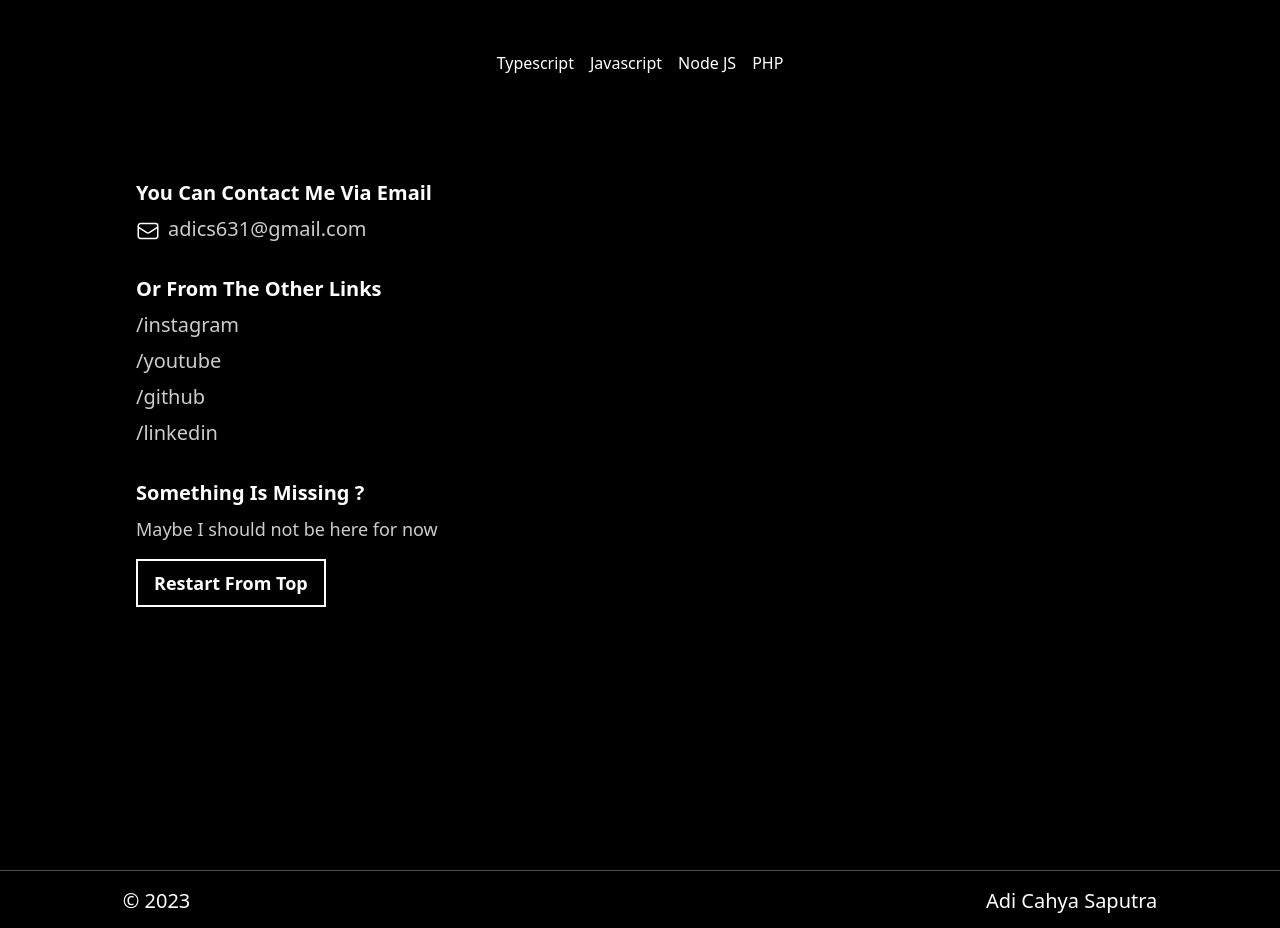
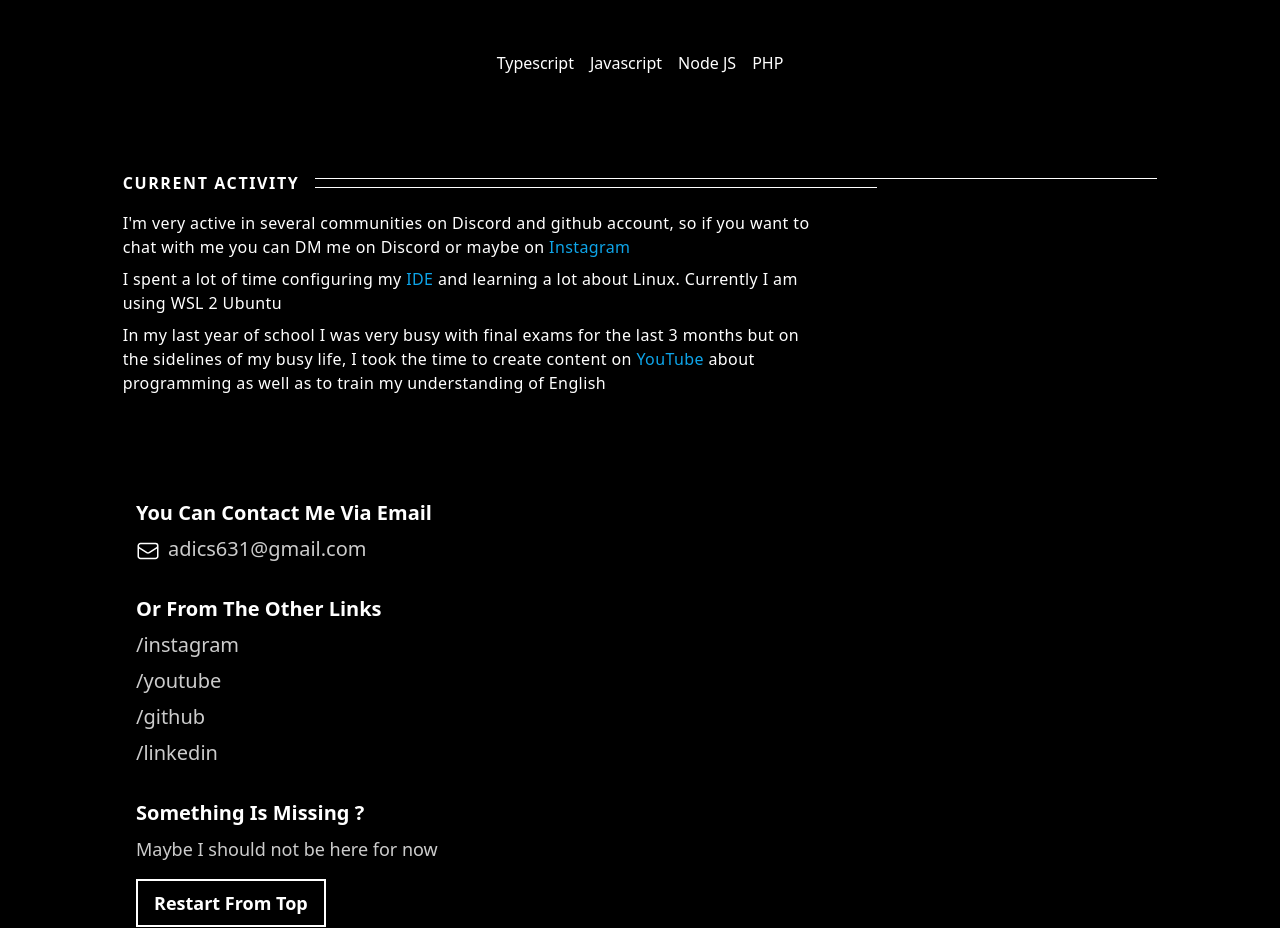
Before and after one commit to AdiCahyaSaputra/personal-website, a Next.js app: page / in a window 1280 px wide. Shown: the part 1400-2328 px from the top of the page. Built offline with nearby package versions, Linux system fonts and the light colour scheme.

Commit message:
feat(CurrentActivity): new section

```diff
--- /dev/null
+++ b/components/section/CurrentActivitySection.tsx
@@ -0,0 +1,30 @@
+import Container, { container } from 'components/reusable/global/Container'
+import React from 'react'
+
+const CurrentActivitySection: React.FC = () => {
+  return (
+    <section className='py-10 relative text-white selection:bg-white selection:text-black'>
+      <Container className={container({ size: 'large' })}>
+
+        <div className='flex items-center space-x-4'>
+
+          <h1 className='font-bold uppercase tracking-widest'>Current&nbsp;Activity</h1>
+          <div className='w-full space-y-2'>
+            <div className='h-px w-full bg-white' />
+            <div className='h-px w-2/3 bg-white' />
+          </div>
+
+        </div>
+
+        <div className='py-4 tracking-wide md:w-2/3 w-full space-y-2'>
+          <p>I&apos;m very active in several communities on Discord and github account, so if you want to chat with me you can DM me on Discord or maybe on <a href='https://www.instagram.com/adi.tsx' className='text-sky-500 hover:underline'>Instagram</a></p>
+          <p>I spent a lot of time configuring my <a href='https://github.com/AdiCahyaSaputra/my-neovim-setup' className='text-sky-500 hover:underline'>IDE</a> and learning a lot about Linux. Currently I am using WSL 2 Ubuntu</p>
+          <p>In my last year of school I was very busy with final exams for the last 3 months but on the sidelines of my busy life, I took the time to create content on <a href='https://www.youtube.com/@adics' className='text-sky-500 hover:underline'>YouTube</a> about programming as well as to train my understanding of English</p>
+        </div>
+
+      </Container>
+    </section>
+  )
+}
+
+export default CurrentActivitySection
--- a/pages/index.tsx
+++ b/pages/index.tsx
@@ -8,6 +8,7 @@ import HeroSection from "../components/section/HeroSection"
 import FooterSection from "../components/section/FooterSection"
 import AboutSection from "components/section/AboutSection"
 import SkillSection from "components/section/SkillSection"
+import CurrentActivitySection from "components/section/CurrentActivitySection"
 
 const Home: NextPage = () => {
   return (
@@ -22,6 +23,7 @@ const Home: NextPage = () => {
         <HeroSection />
         <AboutSection/>
         <SkillSection/>
+        <CurrentActivitySection/>
       </main>
 
       <FooterSection />
```
Also changed, not shown: public/img/featured-blog.jpg (added).
